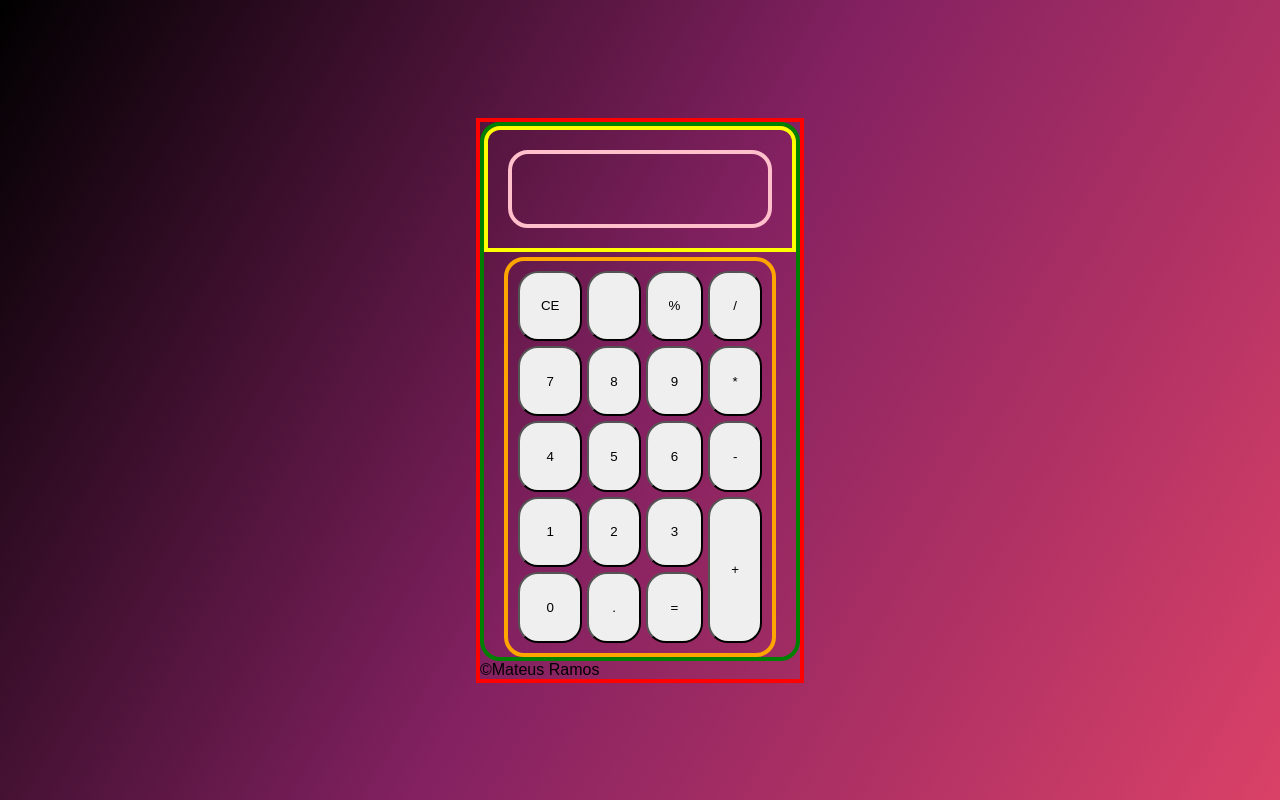
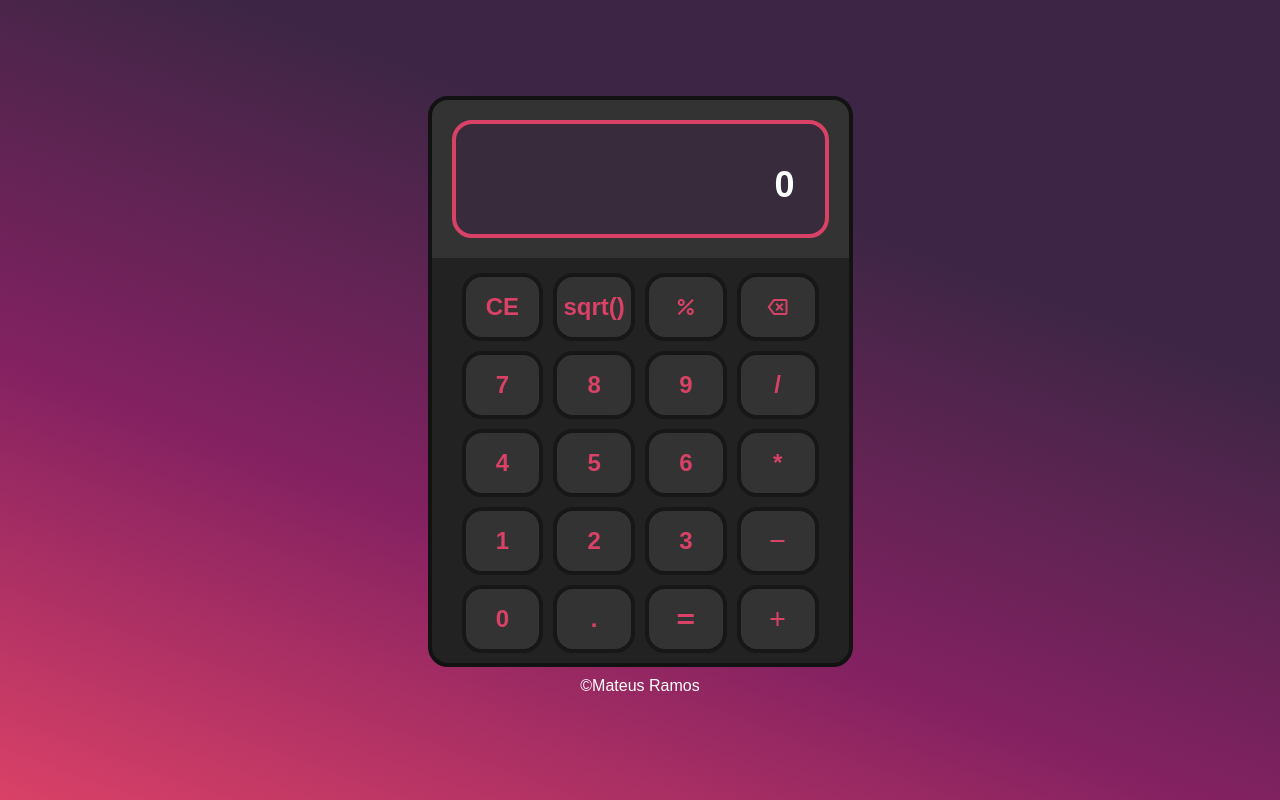
Before and after one commit to MateusRamos8/Projetos-DWS, a PHP site: page / in a window 1280 px wide. Run offline with PHP 8.4, Linux system fonts and the light colour scheme.

Commit message:
Commit 2 - CSS pronto e um pouco de JS
sofrendo com o botão de delete

```diff
--- a/calculadora-js/index.html
+++ b/calculadora-js/index.html
@@ -5,6 +5,7 @@
     <meta name="viewport" content="width=device-width, initial-scale=1.0">
     <meta http-equiv="X-UA-compatible" content="IE=edge">
     <link rel="stylesheet" href="style.css">
+    <link rel="stylesheet" href="https://fonts.googleapis.com/css2?family=Material+Symbols+Outlined:opsz,wght,FILL,GRAD@24,400,0,0" />
     <title>Calculadora</title>
 </head>
 <body>
@@ -12,16 +13,107 @@
         <section class="calc">
             <section class="visor">
                 <section>
-                    <span id="conta"></span>
-                    <span id="res"></span>
+                    <span id="conta"> </span>
+                    <span id="res">0</span>
                 </section>
             </section>
             <section class="input">
-                <input type="button" value="CE" onclick="clean()">
+
+                <button type="button" value="CE" onclick="clean()">
+                    <span>CE</span>
+                </button>
+
+                <button type="button" value="sqrt()" onclick="">
+                    <span>sqrt()</span>
+                </button>
+
+                <button type="button" value="%" onclick="addop(this)">
+                    <span class="material-symbols-outlined">
+                        percent
+                    </span>
+                </button>
+
+                <button type="button" value="" onclick="del()">
+                    <span class="material-symbols-outlined">
+                        backspace
+                    </span>
+                </button>
+
+                <button type="button" value="7" onclick="addnum(this)">
+                    <span>7</span>
+                </button>
+
+                <button type="button" value="8" onclick="addnum(this)">
+                    <span>8</span>
+                </button>
+
+                <button type="button" value="9" onclick="addnum(this)">
+                    <span>9</span>
+                </button>
+
+                <button type="button" value="/" onclick="addop(this)">
+                    <span>/</span>
+                </button>
+
+                <button type="button" value="4" onclick="addnum(this)">
+                    <span>4</span>
+                </button>
+
+                <button type="button" value="5" onclick="addnum(this)">
+                    <span>5</span>
+                </button>
+
+                <button type="button" value="6" onclick="addnum(this)">
+                    <span>6</span>
+                </button>
+
+                <button type="button" value="*" onclick="addop(this)">
+                    <span>*</span>
+                </button>
+
+                <button type="button" value="1" onclick="addnum(this)">
+                    <span>1</span>
+                </button>
+
+                <button type="button" value="2" onclick="addnum(this)">
+                    <span>2</span>
+                </button>
+
+                <button type="button" value="3" onclick="addnum(this)">
+                    <span>3</span>
+                </button>
+
+                <button type="button" value="-" onclick="addop(this)">
+                    <span class="material-symbols-outlined">
+                        remove
+                    </span>
+                </button>
+
+                <button type="button" value="0" onclick="addnum(this)">
+                    <span>0</span>
+                </button>
+
+                <button type="button" value="." onclick="addnum(this)">
+                    <span>.</span>
+                </button>
+
+                <button type="button" value="=" onclick="calc_res()">
+                    <span class="material-symbols-outlined">
+                        equal
+                    </span>
+                </button>
+
+                <button type="button" value="+" onclick="addop(this)">
+                    <span class="material-symbols-outlined">
+                        add
+                    </span>
+                </button>
+
+                <!-- <input type="button" value="CE" onclick="clean()">
                 <input type="button" value="" onclick="addop(this)">
                 <input type="button" value="%" onclick="addop(this)">
                 <input type="button" value="/" onclick="addop(this)">
-                <input type="button" value="7" onclick="addnum(this)" id="i">
+                <input type="button" value="7" onclick="addnum(this)">
                 <input type="button" value="8" onclick="addnum(this)">
                 <input type="button" value="9" onclick="addnum(this)">
                 <input type="button" value="*" onclick="addop(this)">
@@ -32,10 +124,10 @@
                 <input type="button" value="1" onclick="addnum(this)">
                 <input type="button" value="2" onclick="addnum(this)">
                 <input type="button" value="3" onclick="addnum(this)">
-                <input type="button" value="+" onclick="addop(this)" class="row2">
+                <input type="button" value="+" onclick="addop(this)">
                 <input type="button" value="0" onclick="addnum(this)">
-                <input type="button" value="." onclick="adddec()">
-                <input type="button" value="=" onclick="calc_res()">
+                <input type="button" value="." onclick="addnum(this)">
+                <input type="button" value="=" onclick="calc_res()"> -->
             </section>
         </section>
         <footer>
--- a/calculadora-js/script.js
+++ b/calculadora-js/script.js
@@ -1,27 +1,120 @@
 let res = document.getElementById('res');
 let conta = document.getElementById('conta');
-function addnum(input){
-    let num_add = Number(input.value);
 
-    res.innerHTML += num_add;
-    conta.innerHTML += num_add
+/*
+Números devem ser adicionados no res e na conta sempre que clicados.
+Ao clicar um número:
+    -Deve se verificar se ja existe um operador no res, para que ele suma
+    -Deve se verificar se a um sinal de = na conta, indicando que ela ja foi concluida
+     sendo necessario assim reiniciar a conta e o resultado.
+
+Ao clicar numa operação normal:
+    -Deve se apagar o número do res, indicando que operação será feita.
+    -Deve se verificar se no res ja existe uma operação normal solicitando um número, para que assim
+     não tenha mais de uma operação junta.
+    -Deve se verificar se ja existe um sinal de igual na conta, se sim colocar o valor de res na conta
+     e a operação clicada no res.
+
+Ao clicar no igual:
+    -Deve ser resolvida a expressão na conta.
+    -Deve ser colocado o operador = no final da conta.
+    -Deve ser colocado o resultado da expressão no res.
+
+Ao clicar no CE:
+    -Deve ser limpado os campos res e conta.
+    -O valor de res deve ser 0.
+
+Ao clicar o DELETE:
+    -Caso haja um número, será apagado.
+    -Caso haja uma operação, ela será apagada.
+    -As operações ou números devem ser atualizadas de acordo com os apagamentos.
+    -Caso tudo seja apagado, deverá aparecer 0.
+*/
+
+function addnum(button){
+    let num_add = button.value;
+    let rih = res.innerHTML;
+    let cih = conta.innerHTML;
+
+    if (rih.includes("+") || rih.includes("-") || rih.includes("*") || rih.includes("/") || rih.includes("%") || rih.includes("=") ){
+        res.innerHTML = num_add;
+    }else{
+        if(rih == 0){
+            res.innerHTML = num_add;
+        }else{
+            res.innerHTML += num_add;
+        }
+    }
+    if (cih.includes("=")){
+        conta.innerHTML = num_add;
+        res.innerHTML = num_add;
+    }else{
+        conta.innerHTML += num_add;
+    }
 }
-function addop(input){
-    let op = input.value;
+function addop(button){
+    let op = button.value;
+    let rih = res.innerHTML;
+    let cih = conta.innerHTML;
 
-    res.innerHTML = op;
-    conta.innerHTML += ` ${op} `;
+    if (cih.includes("=")){
+        conta.innerHTML = `${res.innerHTML} <strong>${op}</strong> `;
+        res.innerHTML = op;
+    }else if (!(rih.includes("+") || rih.includes("-") || rih.includes("*") || rih.includes("/") || rih.includes("%"))){
+        res.innerHTML = op;
+        conta.innerHTML += ` <strong>${op}</strong> `;
+    }
+
 }
-function adddec(input){
-    res.innerHTML += '.'
-    conta.innerHTML += '.'
-}
+
 function clean(){
-    res.innerHTML = null
+    res.innerHTML = 0
     conta.innerHTML = null
 }
 function calc_res(){
     res.innerHTML = eval(conta.innerText);
-    conta.innerHTML += ' ='
+    if(conta.innerHTML.endsWith(".")){
+        conta.innerHTML += 0
+    }
+    conta.innerHTML += ' <strong>=</strong> '
+}
+function del(){
+    let rih = res.innerHTML;
+    let cih = conta.innerHTML;
+
+    /*
+    let lastop, lastop_num;
+
+    lastop_num = conta.innerText.lastIndexOf("+");
+    lastop = "+";
+
+    if(conta.innerText.lastIndexOf("-") > lastop_num){
+        lastop_num = conta.innerText.lastIndexOf('-');
+        lastop = "-"
+    }
+    if(conta.innerText.lastIndexOf("*") > lastop_num){
+        lastop_num = conta.innerText.lastIndexOf('*');
+        lastop = "*"
+    }
+    if(conta.innerText.lastIndexOf("/") > lastop_num){
+        lastop_num = conta.innerText.lastIndexOf('/');
+        lastop = "/"
+    }
+    if(conta.innerText.lastIndexOf("%") > lastop_num){
+        lastop_num = conta.innerText.lastIndexOf('%');
+        lastop = "%"
+    }
+    */
+
+
+    if(rih.includes("+") || rih.includes("-") || rih.includes("*") || rih.includes("/") || rih.includes("%") || rih.includes("=")){
+        res.innerHTML = res.innerHTML.slice(0, -1);
+        conta.innerHTML = conta.innerText.slice(0, -2);
+
+
+    }else{
+        res.innerHTML = res.innerHTML.slice(0, -1);
+        conta.innerHTML = conta.innerHTML.slice(0, -1);
+    }
 
 }
--- a/calculadora-js/style.css
+++ b/calculadora-js/style.css
@@ -18,53 +18,96 @@ body{
    display: flex;
    justify-content: center;
    align-items: center;
-   background-image: linear-gradient(120deg, #000, #832161, #da4167);
+   background-image: linear-gradient(200deg, #3d2645 30%, #832161, #da4167);
 }
 
-main{
+/* main{
     border: 4px solid red;
 }
+*/
 
 main section.calc{
-    width: 25vw;
-    border: 4px solid green;
+    width: 425px;
+    border: 4px solid #121212;
+    background-color: #222;
     border-radius: 20px;
 }
 main section.calc section.visor{
-    border: 4px solid yellow;
+    /* border: 4px solid yellow; */
     margin: 0px 0px 5px 0px;
     display: flex;
     justify-content: flex-end;
     align-items: center;
     border-radius: 16px 16px 0px 0px;
     padding: 20px 20px 20px 20px;
+    background-color: #333;
 }
 main section.calc section.visor section{
-    border: 4px solid pink;
+    border: 4px solid #da4167;
+    background-color: #3d26458a;
     width: 100%;
     border-radius: 20px;
-    padding: 20px 20px 50px 20px;
+    padding: 20px 30px 90px 20px;
     text-align: right;
+    height: 12.5vh;
+    display: flex;
+    flex-direction: column;
+    gap: 20px;
 }
 main section.calc section.visor section span{
     display: block;
+    color: #fff;
+}
+main section.calc section.visor section strong{
+    color: #da4167;
+    font-size: 1.1em;
+}
+main section.calc section.visor section span#conta{
+    font-size: 1em;
+}
+
+main section.calc section.visor section span#res{
+    font-weight: bolder;
+    font-size: 2.25em;
+
 }
 main section.calc section.input{
-    border: 4px solid orange;
+    /* border: 4px solid orange; */
     height: 50vh;
     display: grid;
-    grid-template-columns: auto auto auto auto;
-    gap: 5px;
+    grid-template-columns: repeat(4, 1fr);
+    gap: 10px;
     padding: 10px;
     border-radius: 20px;
     margin: 0px 20px;
 }
-main section.calc section.input input{
+main section.calc section.input button{
     border-radius: 20px;
+    background-color: #333;
+    border-style: none;
+    color: #da4167;
+    font-size: 1.5em;
+    font-weight: bolder;
+    border: 4px solid #171717;
+    display: flex;
+    justify-content: center;
+    align-items: center;
 }
-main section.calc section.input input.row2{
-    grid-column: 4;
-    grid-row: 4 / 6;
+main section.calc section.input button:hover{
+    cursor: pointer;
+    background-color: #222;
+    color: #ff0040;
+    box-shadow: -1px 1px 4px #121212;
+    transition:  color 0.3s, background-color 0.2s, box-shadow 0.2s;
+}
+main section.calc section.input button:active{
+    background-color: #121212;
+    box-shadow: -1px 1px 8px #121212;
+}
+footer{
+    text-align: center;
+    color: #fff;
+    margin: 10px;
 }
 
 
```
